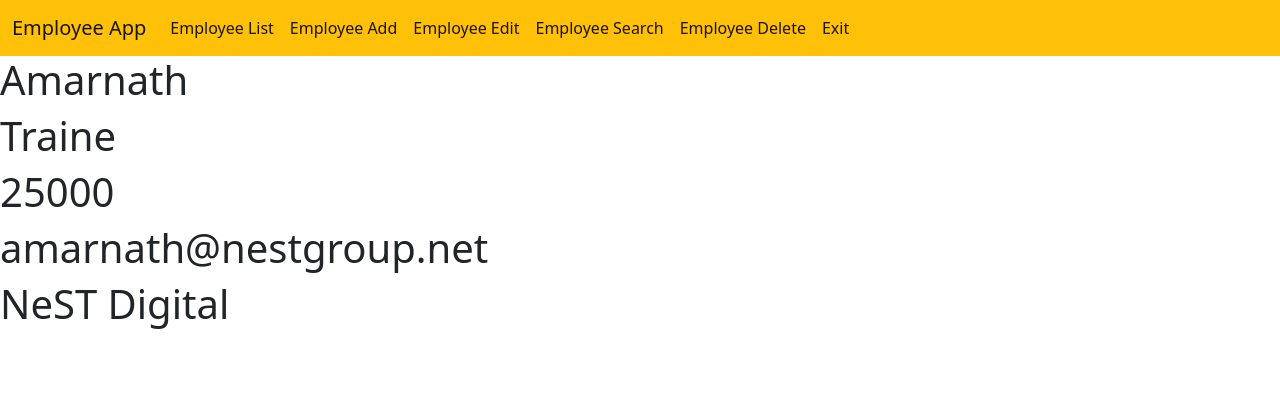
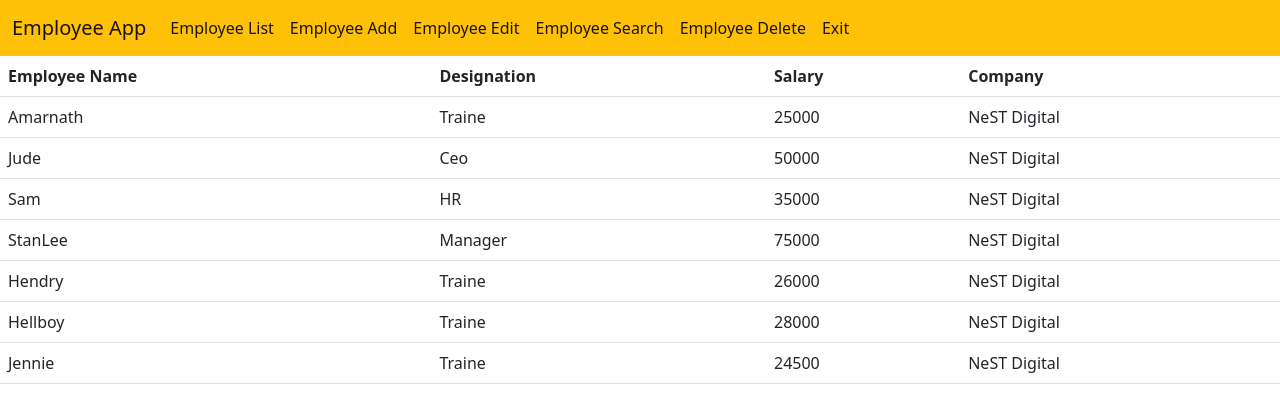
Before and after one commit to j1999amar/Employee-Angular, an Angular app: page /view in a window 1280 px wide. Shown: the top 412 px of the page. Built offline with nearby package versions, Linux system fonts and the light colour scheme.

Commit message:
Data Binding

```diff
--- a/src/app/view-employee/view-employee.component.html
+++ b/src/app/view-employee/view-employee.component.html
@@ -1,70 +1,19 @@
 <app-navbar-employee></app-navbar-employee>
-<h1>{{name}}</h1>
-<h1>{{designation}}</h1>
-<h1>{{salary}}</h1>
-<h1>{{emailID}}</h1>
-<h1>{{company}}</h1>
-
-<!-- <table class="table">
+<table class="table">
   <thead>
     <tr>
-        <th scope="col">Code</th>
       <th scope="col">Employee Name</th>
       <th scope="col"> Designation</th>
+      <th scope="col">Salary</th>
+      <th scope="col">Company</th>
     </tr>
   </thead>
   <tbody>
-        <tr>
-            <td scope="row">1</td>
-            <td colspan="1">Alex</td>
-            <td>Ceo</td>
+    <tr *ngFor="let i of data">
+      <td scope="row">{{i.name}} </td>
+      <td colspan="1">{{i.designation}}</td>
+      <td>{{i.salary}}</td>
+      <td>{{i.company}}</td>
     </tr>
-      <tr>
-        <tr>
-            <th scope="row">2</th>
-            <td colspan="1">Hellboy</td>
-            <td>HR</td>
-          </tr>
-      <tr>
-        <th scope="row">3</th>
-        <td colspan="1">Larry the Bird</td>
-        <td>Team Leader</td>
-      </tr>
-      <tr>
-        <th scope="row">4</th>
-        <td colspan="1">Jude</td>
-        <td>HR</td>
-      </tr>
-      <tr>
-        <th scope="row">5</th>
-        <td colspan="1">Martin</td>
-        <td>Devops</td>
-      </tr>
-      <tr>
-        <th scope="row">6</th>
-        <td colspan="1">Henry</td>
-        <td>HR</td>
-      </tr>
-      <tr>
-        <th scope="row">7</th>
-        <td colspan="1">Amarnath</td>
-        <td>Traine</td>
-      </tr>
-      <tr>
-        <th scope="row">8</th>
-        <td colspan="1">Sam</td>
-        <td>Testing</td>
-      </tr>
-      <tr>
-        <th scope="row">9</th>
-        <td colspan="1">Jack</td>
-        <td>Team Leader</td>
-      </tr>
-      <tr>
-        <th scope="row">10</th>
-        <td colspan="1">Lisa</td>
-        <td>Ceo</td>
-      </tr>
-
   </tbody>
-  </table> -->
+</table>
--- a/src/app/view-employee/view-employee.component.ts
+++ b/src/app/view-employee/view-employee.component.ts
@@ -6,9 +6,39 @@
   styleUrls: ['./view-employee.component.css']
 })
 export class ViewEmployeeComponent {
-  name ="Amarnath";
-  designation="Traine";
-  salary=25000;
-  emailID="amarnath@nestgroup.net";
-  company="NeST Digital"
+data:any =  [{"name":"Amarnath",
+"designation":"Traine",
+"salary":25000,
+"emailID:":"amarnath@nestgroup.net",
+"company":"NeST Digital"},
+{"name":"Jude",
+  "designation":"Ceo",
+  "salary":50000,
+  "emailID:":"jude@nestgroup.net",
+  "company":"NeST Digital"},
+  {"name":"Sam",
+  "designation":"HR",
+  "salary":35000,
+  "emailID:":"amarnath@nestgroup.net",
+  "company":"NeST Digital"},
+  {"name":"StanLee",
+  "designation":"Manager",
+  "salary":75000,
+  "emailID:":"stanlee@nestgroup.net",
+  "company":"NeST Digital"},
+  {"name":"Hendry",
+  "designation":"Traine",
+  "salary":26000,
+  "emailID:":"henry@nestgroup.net",
+  "company":"NeST Digital"},
+  {"name":"Hellboy",
+  "designation":"Traine",
+  "salary":28000,
+  "emailID:":"hellboy@nestgroup.net",
+  "company":"NeST Digital"},
+  {"name":"Jennie",
+  "designation":"Traine",
+  "salary":24500,
+  "emailID:":"jennie@nestgroup.net",
+  "company":"NeST Digital"}]
 }
```
Lines whose indentation alone changed are shown as unchanged.
